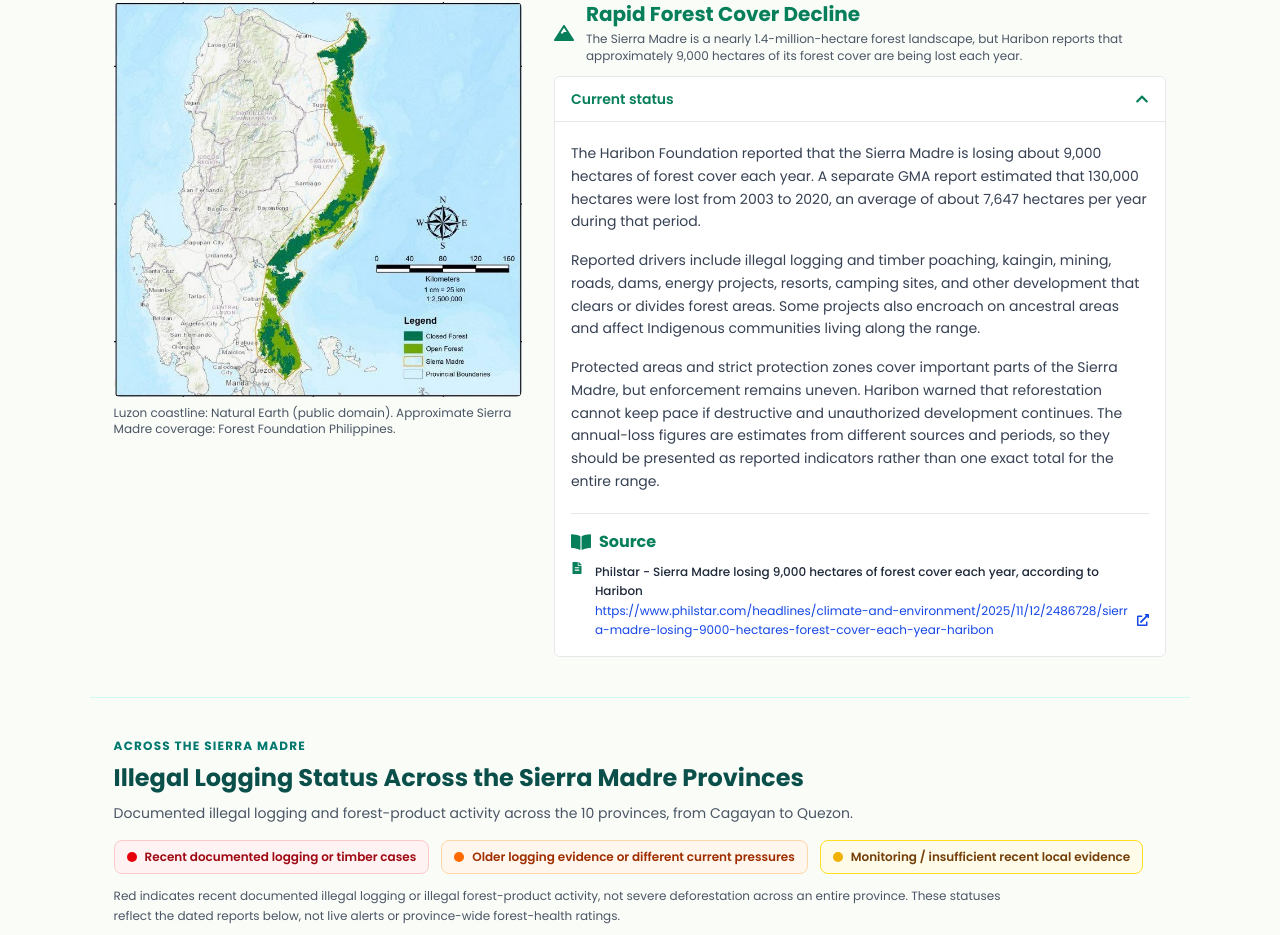
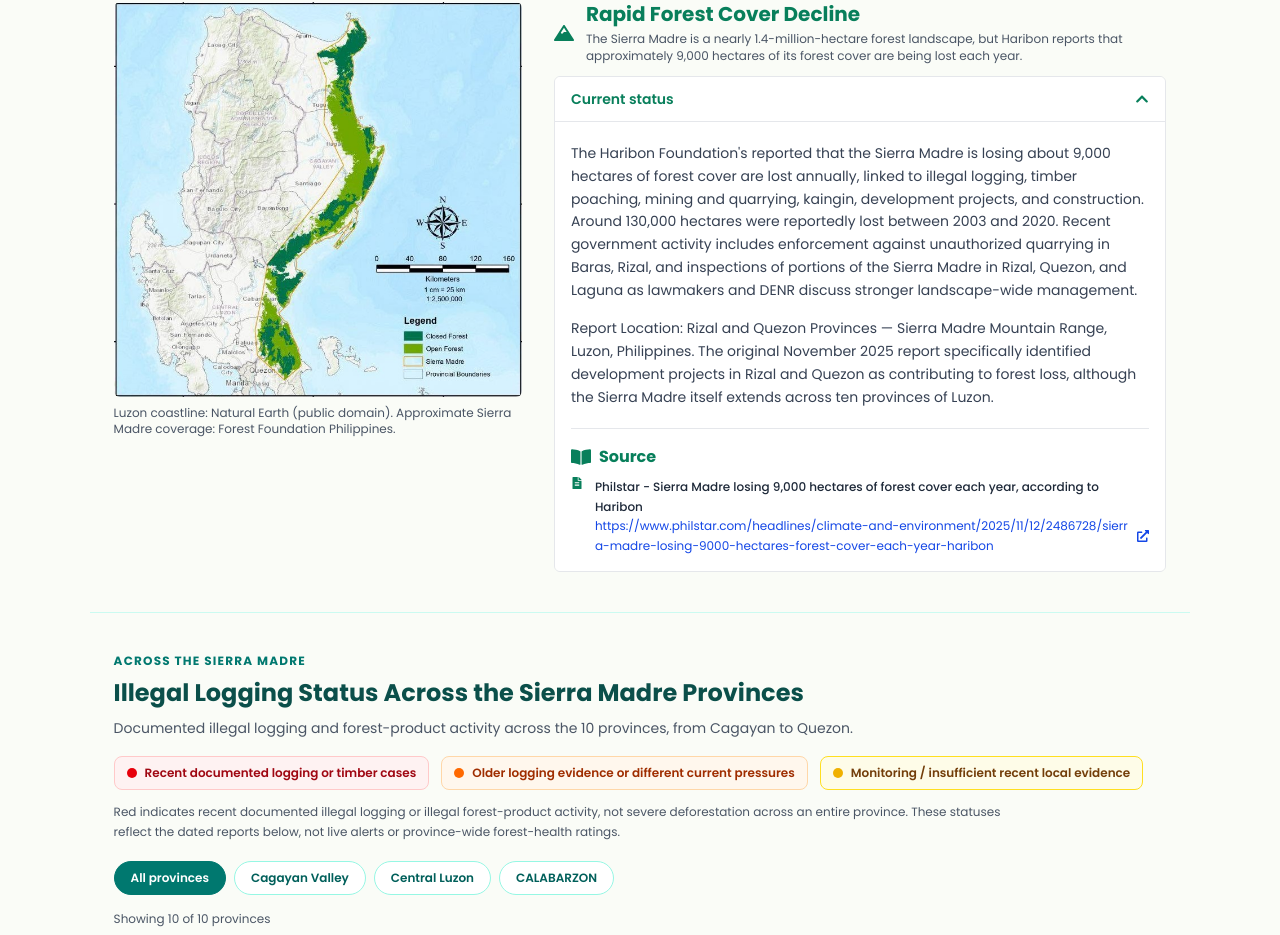
Before and after one commit to reynan1/bantay_gubat, a React (Vite) app: page / in a window 1280 px wide. Shown: the part 1067-2002 px from the top of the page. Built offline with nearby package versions, Linux system fonts and the light colour scheme.

Commit message:
current status of sierra amdre

```diff
--- a/src/pages/Home.tsx
+++ b/src/pages/Home.tsx
@@ -38,9 +38,8 @@ function Home() {
       photoSource: "Luzon coastline: Natural Earth (public domain). Approximate Sierra Madre coverage: Forest Foundation Philippines.",
       summary: "The Sierra Madre is a nearly 1.4-million-hectare forest landscape, but Haribon reports that approximately 9,000 hectares of its forest cover are being lost each year.",
       details: [
-        "The Haribon Foundation reported that the Sierra Madre is losing about 9,000 hectares of forest cover each year. A separate GMA report estimated that 130,000 hectares were lost from 2003 to 2020, an average of about 7,647 hectares per year during that period.",
-        "Reported drivers include illegal logging and timber poaching, kaingin, mining, roads, dams, energy projects, resorts, camping sites, and other development that clears or divides forest areas. Some projects also encroach on ancestral areas and affect Indigenous communities living along the range.",
-        "Protected areas and strict protection zones cover important parts of the Sierra Madre, but enforcement remains uneven. Haribon warned that reforestation cannot keep pace if destructive and unauthorized development continues. The annual-loss figures are estimates from different sources and periods, so they should be presented as reported indicators rather than one exact total for the entire range.",
+        "The Haribon Foundation's reported that the Sierra Madre is losing about 9,000 hectares of forest cover are lost annually, linked to illegal logging, timber poaching, mining and quarrying, kaingin, development projects, and construction. Around 130,000 hectares were reportedly lost between 2003 and 2020. Recent government activity includes enforcement against unauthorized quarrying in Baras, Rizal, and inspections of portions of the Sierra Madre in Rizal, Quezon, and Laguna as lawmakers and DENR discuss stronger landscape-wide management.",
+        "Report Location: Rizal and Quezon Provinces — Sierra Madre Mountain Range, Luzon, Philippines. The original November 2025 report specifically identified development projects in Rizal and Quezon as contributing to forest loss, although the Sierra Madre itself extends across ten provinces of Luzon.",
       ],
       reference: "Philstar - Sierra Madre losing 9,000 hectares of forest cover each year, according to Haribon",
       referenceUrl: "https://www.philstar.com/headlines/climate-and-environment/2025/11/12/2486728/sierra-madre-losing-9000-hectares-forest-cover-each-year-haribon",
```
